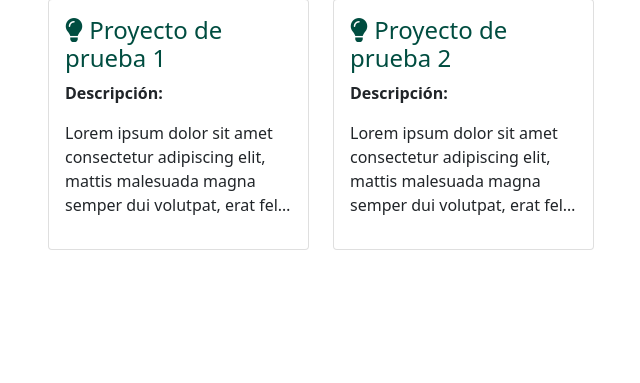
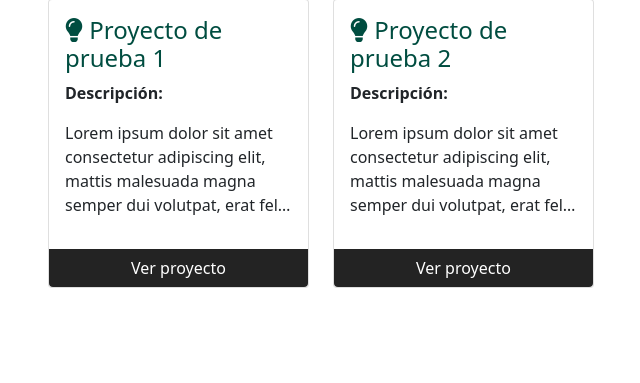
Before and after one commit to CarlosAlmeida2000/SimuladorViabilidad, a Django app: page / in a window 1280 px wide. Shown: the part 210-593 px from the top of the page, without its empty margins (34-674 px from the left). Run offline with Django 3.2, Linux system fonts and the light colour scheme; data comes from the database, SQL or seed files in the repository; some libraries are stand-ins or nearby versions.

Commit message:
Plantilla de proyectos finalizada y guardado de proyecto completa

```diff
--- a/Simulador/templates/index.html
+++ b/Simulador/templates/index.html
@@ -30,10 +30,10 @@
     <script src="{% static 'js/jquery/jquery-3.4.1.min.js' %}"></script>
     <script src="{% static 'bootstrap/js/bootstrap.bundle.min.js' %}"></script>
     <script src="{% static 'js/toast.js' %}"></script>
-    {% block js %} {% endblock js %}
 
+    {% if messages %}
     <script>
-        toastr.success("Prueba", 'Información', {
+        let config_toast = {
             "closeButton": true,
             "debug": false,
             "newestOnTop": true,
@@ -43,15 +43,32 @@
             "onclick": null,
             "showDuration": "300",
             "hideDuration": "1000",
-            "timeOut": "5000",
+            "timeOut": "2500",
             "extendedTimeOut": "1000",
             "showEasing": "swing",
             "hideEasing": "linear",
             "showMethod": "fadeIn",
             "hideMethod": "fadeOut"
-        });
+        }
     </script>
+    {% for message in messages %}
 
+    {% if message.tags == "success" %}
+    <script>
+        toastr.success("{{ message }}", config_toast);
+    </script>
+    {% endif %}
+
+    {% if message.tags == "error" %}
+    <script>
+        toastr.error("{{ message }}", config_toast);
+    </script>
+    {% endif %}
+
+    {% endfor %}
+    {% endif %}
+
+    {% block js %} {% endblock js %}
 </body>
 
 </html>
--- a/Simulador/templates/simulador/proyecto.html
+++ b/Simulador/templates/simulador/proyecto.html
@@ -33,6 +33,10 @@
                             </div>
                         </p>
                     </div>
+                    <div class="card-footer bg-white p-0">
+                        <button class="btn btn-blackm w-100"
+                            style="border-top-left-radius: 0; border-top-right-radius: 0;">Ver proyecto</button>
+                    </div>
                 </div>
             </div>
             {% endfor %}
@@ -46,16 +50,20 @@
     <div class="modal-dialog">
         <div class="modal-content">
             <div class="modal-header">
-                <h5 class="modal-title" id="registreLabel">Registrar un nuevo proyecto</h5>
+                <h5 class="modal-title cl-green" id="registreLabel">Registrar un nuevo proyecto</h5>
                 <button type="button" class="btn-close" data-bs-dismiss="modal" aria-label="Close"></button>
             </div>
             <div class="modal-body">
-                <form class="row g-3 needs-validation" novalidate>
+                <form class="row g-3 needs-validation" action="{% url 'guardar-proyecto' %}" method="post" novalidate>
+                    {% csrf_token %}
                     <div class="row-cols-1">
                         <label for="validarNombre" class="form-label">Nombre del proyecto</label>
                         <input type="text" class="form-control" id="validarNombre" name="pr_nombre" required>
                         <div class="valid-feedback">
                             Datos correctos!
+                        </div>
+                        <div class="invalid-feedback">
+                            Ingrese un nombre al proyecto
                         </div>
                     </div>
                     <div class="row-cols-1">
@@ -65,18 +73,21 @@
                         <div class="valid-feedback">
                             Datos correctos!
                         </div>
+                        <div class="invalid-feedback">
+                            Ingrese la descripción de su proyecto
+                        </div>
                     </div>
                     <div class="col-12">
-                        <button type="button" class="btn btn-secondary" data-bs-dismiss="modal">Cancelar</button>
-                        <button class="btn btn-primary" type="submit">Guardar</button>
+                        <button class="btn btn-green" type="submit">Guardar</button>
+                        <button type="button" class="btn btn-cyan" data-bs-dismiss="modal">Cancelar</button>
                     </div>
                 </form>
             </div>
         </div>
     </div>
 </div>
+
 {% endblock content %}
-
 
 {% block js %}
 <script>
--- a/Simulador/urls.py
+++ b/Simulador/urls.py
@@ -8,5 +8,6 @@ urlpatterns = [
     path("flujo-efectivo/", views.vwFlujo, name="flujo_efectivo"),
     path("guardar-actividad/", views.vwGuardarActividad, name="guardar-actividad"),
     path("guardar-valor/", views.vwGuardarValor, name="guardar-valor"),
+    path("guardar-proyecto/",views.vwGuardarProyecto, name="guardar-proyecto"),
     # path("lista-proyectos", views.listar_proyectos, name="ls-proyectos"),
 ]
--- a/Simulador/views.py
+++ b/Simulador/views.py
@@ -1,6 +1,6 @@
-import json
 from django.http import JsonResponse
-from django.shortcuts import render
+from django.shortcuts import redirect, render
+from django.contrib import messages
 from .models import *
 
 #region Vistas
@@ -46,6 +46,24 @@ def vwGuardarValor(request):
         return JsonResponse({'id_valor': flujo_efectivo.id})
     except Exception as e:
         return JsonResponse({'id_valor': '0'})
+
+def vwGuardarProyecto(request):
+    try:
+        proyecto = Proyectos()
+        proyecto.nombre = request.POST['pr_nombre']
+        proyecto.descripcion = request.POST['pr_descripcion']
+        proyecto.inversion = 0
+        proyecto.tasa_interes = 0
+        proyecto.tasa_retorno = 0
+        proyecto.periodo_anio = 0
+        proyecto.usuario = Usuarios.objects.get(pk=1)
+        proyecto.save()
+        messages.success(request, "Su proyecto ha sido guardado")
+        return redirect('index')
+    except Exception as e:
+        messages.error(request, "Hubo un error al guardar los datos, intenta nuevamente más tarde")
+        return redirect('index')
+
 #endregion
 
 #region Metodos
@@ -59,4 +77,5 @@ def vwGuardarValor(request):
 #         data.append(data_proyecto)
 
 #     return JsonResponse(data, safe=False)
+
 #endregion
--- a/static/css/colors.css
+++ b/static/css/colors.css
@@ -89,6 +89,11 @@ button[class*="active"] {
   cursor: pointer;
 }
 
+.bg-white {
+  background-color: var(--white);
+  border: none;
+}
+
 .static-columns {
   position: sticky;
   left: 0;
```
